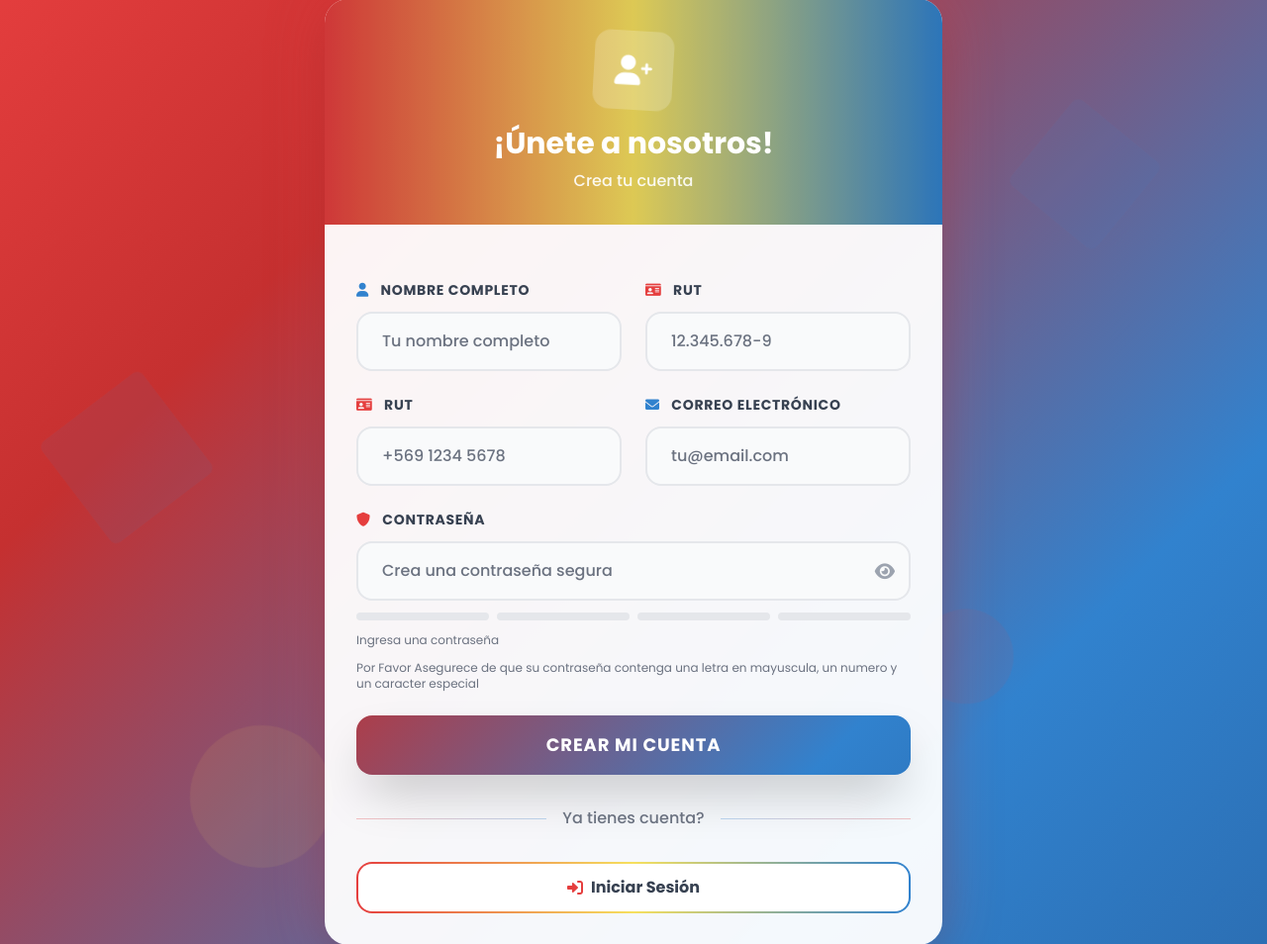
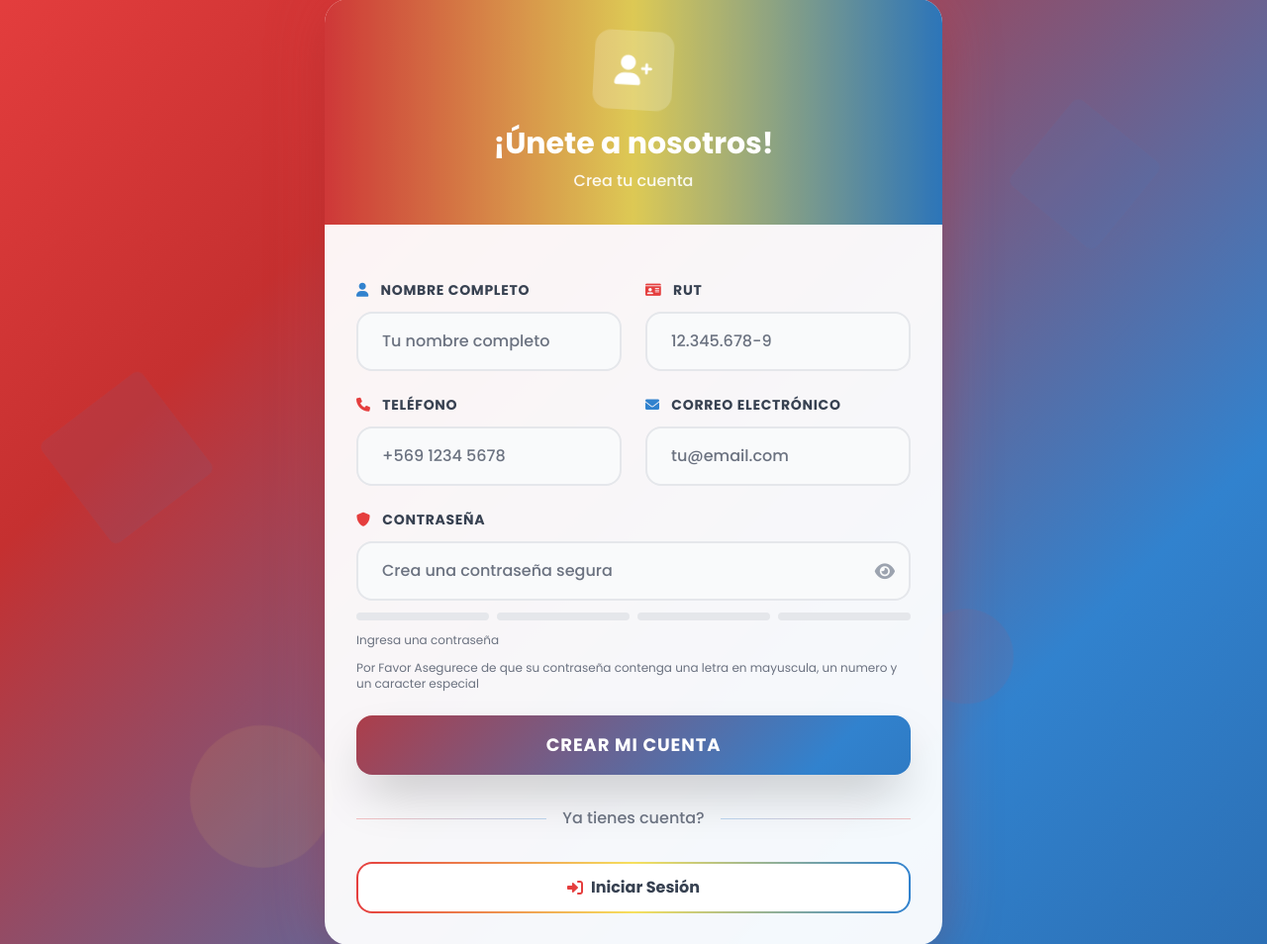
Before and after one commit to hectormadrid/Mundo-Libreria, a PHP site: page /registrar.php in a window 1280 px wide. Shown: the part 33-987 px from the top of the page at 99% size. Run offline with PHP 8.4, Linux system fonts and the light colour scheme; a stand-in replaces the project's code that opens the database connection; some libraries are stand-ins or nearby versions.

Commit message:
fix registrar

```diff
--- a/pages/registrar.php
+++ b/pages/registrar.php
@@ -142,8 +142,8 @@ if ($_SERVER["REQUEST_METHOD"] === "POST") {
                         </div>
                          <div class="input-container space-y-3">
                             <label for="telefono" class="block text-sm font-bold text-gray-700 uppercase tracking-wider">
-                                <i class="fas fa-id-card text-lib-red mr-2"></i>
-                                RUT
+                                <i class="fas fa-phone text-lib-red mr-2"></i>
+                                Teléfono
                             </label>
                             <input
                                 type="text"
```
